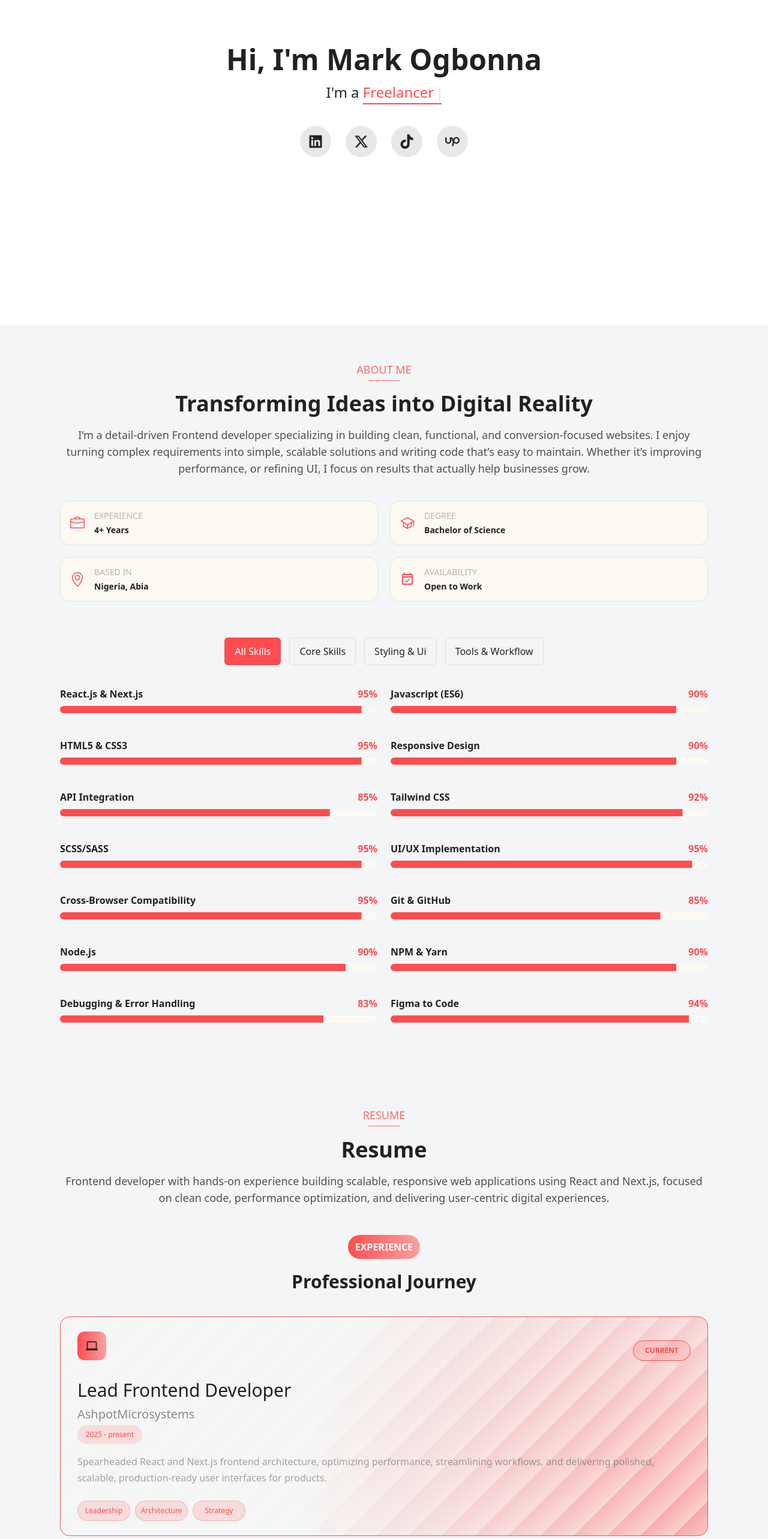
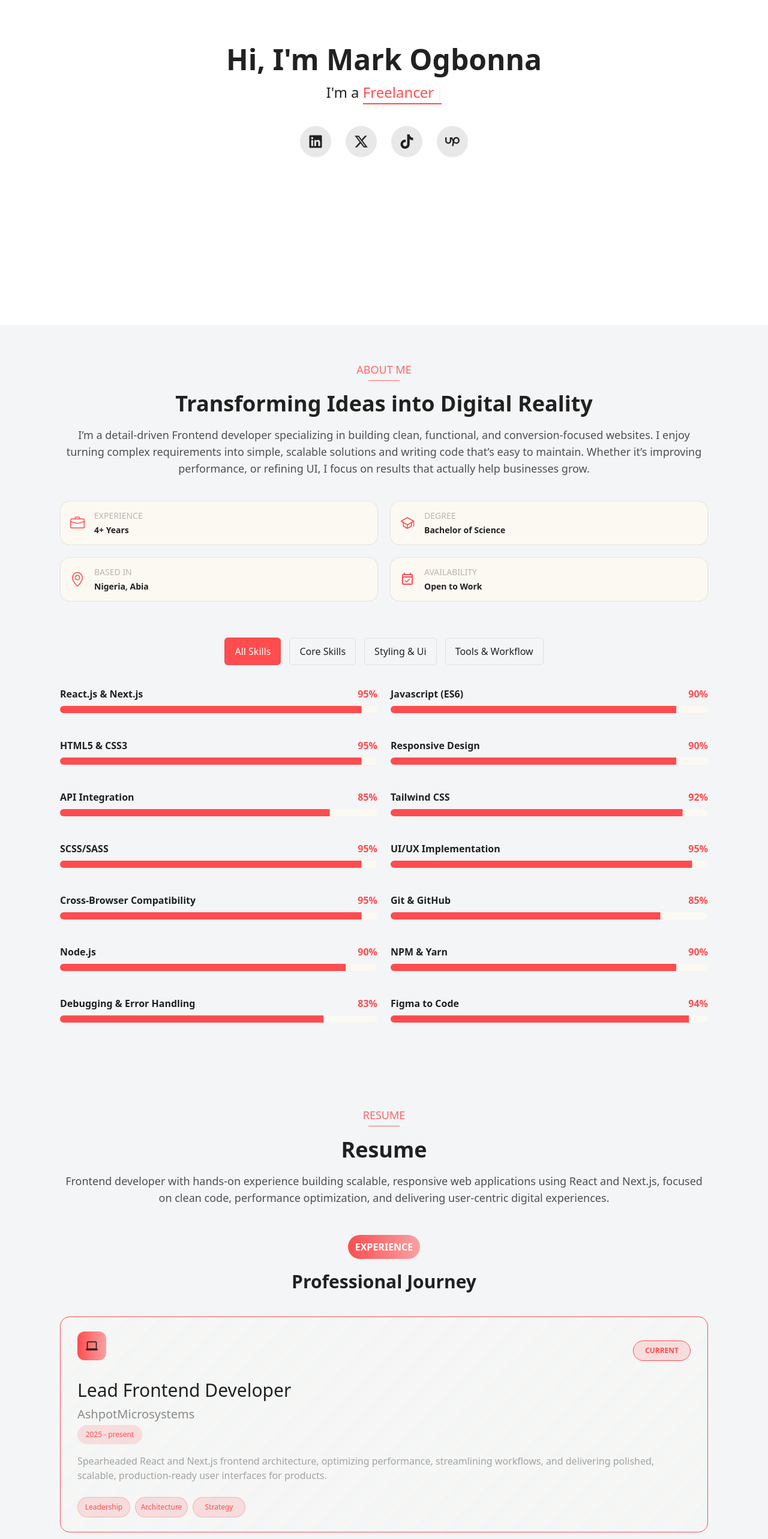
Before and after one commit to markorrente01/mark-orrente-portfolio, a React (Vite) app: page / in a window 1280 px wide. Shown: the part 220-2786 px from the top of the page at 60% size. Built offline with nearby package versions, Linux system fonts and the light colour scheme.

Commit message:
experience section roundup

```diff
--- a/src/components/ui/ResumeSubComp.jsx
+++ b/src/components/ui/ResumeSubComp.jsx
@@ -2,6 +2,7 @@ import React from 'react';
 import { cn } from "@/lib/Utils"
 import { SectionHeader, ResumeHeader } from '@/components/ui/SectionHeader';
 import { GrPersonalComputer } from "react-icons/gr";
+import { RiRemoteControlLine } from "react-icons/ri";
 
 const H3 = ({children})=>{
   return(
@@ -19,9 +20,9 @@ const SubHead =({children})=>{
   )
 }
 
-const P = ({children})=>{
+const P = ({children, others})=>{
   return (
-    <p className='leading-[1.7] text-text-secondary/50 text-sm sm:text-base mt-4 mb-6 font-medium'>
+    <p className={cn('leading-[1.7] text-text-secondary/50 text-sm sm:text-base mt-4 mb-6 font-medium', others)}>
       {children}
     </p>
   )
@@ -42,15 +43,18 @@ const ResumeSubComp = () => {
   return (
     <div>
 
-        <div>
+{/* ------------------- experience container start ------------------- */}
+    <div>
+      {/* <div> */}
         <SectionHeader
         header='EXPERIENCE'
         subHeading='Professional Journey'
         />
-        </div>
-
-        <div className={cn('border border-accent-primary rounded-2xl py-4 px-5 md:px-7 md:py-6',
-          'cardGradient hover:-translate-y-1.5')}>
+        {/* </div> */}
+{/* ---------------- experience 1 container start ------------------------ */}
+        <div className={cn('mb-8 group relative overflow-hidden border border-accent-primary rounded-2xl py-4 px-5 md:px-7 md:py-6',
+          'cardGradient expHover cardShadow')}>
+            <div className='w-0 group-hover:w-full transition-all duration-300 ease-out h-[4px] bg-accent-primary absolute inset-0'></div>
             <div className='md:justify-between flex flex-col md:flex-row items-center'>
                 <div className={cn('bg-gradient-to-r from-accent-primary to-accent-primary/50',
                      'flex justify-center items-center rounded-xl w-12 py-3.5 mb-4')}>
@@ -87,9 +91,55 @@ const ResumeSubComp = () => {
               }
             </div>
       </div>
+{/* ---------------- experience 1 container end ------------------------ */}
+
+{/* ---------------- experience 2 container start ------------------------ */}
+        <div className={cn('group relative overflow-hidden border border-accent-primary rounded-2xl py-4 px-5 md:px-7 md:py-6',
+          'expHover cardShadow')}>
+            <div className='w-0 group-hover:w-full transition-all duration-300 ease-out h-[4px] bg-accent-primary absolute inset-0'></div>
+            <div className='md:justify-between flex flex-col md:flex-row items-center'>
+                <div className={cn('bg-gradient-to-r from-accent-primary to-accent-primary/50',
+                     'flex justify-center items-center rounded-xl w-12 py-3.5 mb-4')}>
+                <RiRemoteControlLine className='text-text-primary w-5 h-5'/>
+                </div>
+                <ResumeHeader>
+                  FREELANCE
+                </ResumeHeader>
+            </div>
+
+            <H3>
+              Senior Frontend Developer
+            </H3>
+            <SubHead>
+              Upwork.com
+            </SubHead>
+            <Points others='w-27 border-none'>
+              2025 - present
+            </Points>
+
+            <P others='mb-2'>
+              Delivering end-to-end frontend solutions with React and Next.js,
+              translating client requirements into polished, scalable interfaces
+              optimized for performance and maintainability.
+            </P>
+      </div>
+{/* ---------------- experience 2 container end ------------------------ */}
+
+    </div>
+    {/* ----------------experience container end----------------------- */}
+
+{/* --------------- education container start ------------------------- */}
+    <div>
+      <SectionHeader
+          header='EDUCATION'
+          subHeading='Academic Background'
+        />
+
+    </div>
+{/* --------------- education container end ------------------------- */}
 
 
-      </div>
+  </div>
   )
 }
 
--- a/src/index.css
+++ b/src/index.css
@@ -66,16 +66,18 @@ body{
 @utility sectionCenter{
     @apply pt-15 px-3.5 lg:px-25;
 }
+@utility expHover{
+    @apply hover:-translate-y-2 transform transition-all duration-300 ease-out;
+
+}
+@utility cardShadow{
+    @apply hover:shadow-[0_12px_40px_-12px_theme(colors.text.primary/0.4)];
+}
 @utility cardGradient{
    background-image:  repeating-linear-gradient(
     -45deg,
     color-mix(in hsl, var(--color-bg-card), transparent) 1px,
     transparent 40px
-  ),
-  radial-gradient(
-  circle at bottom right,
-   color-mix(in hsl, var(--color-accent-primary), transparent),
-  transparent 60%
-);
+  );
   background-size: contain;
 }
```
